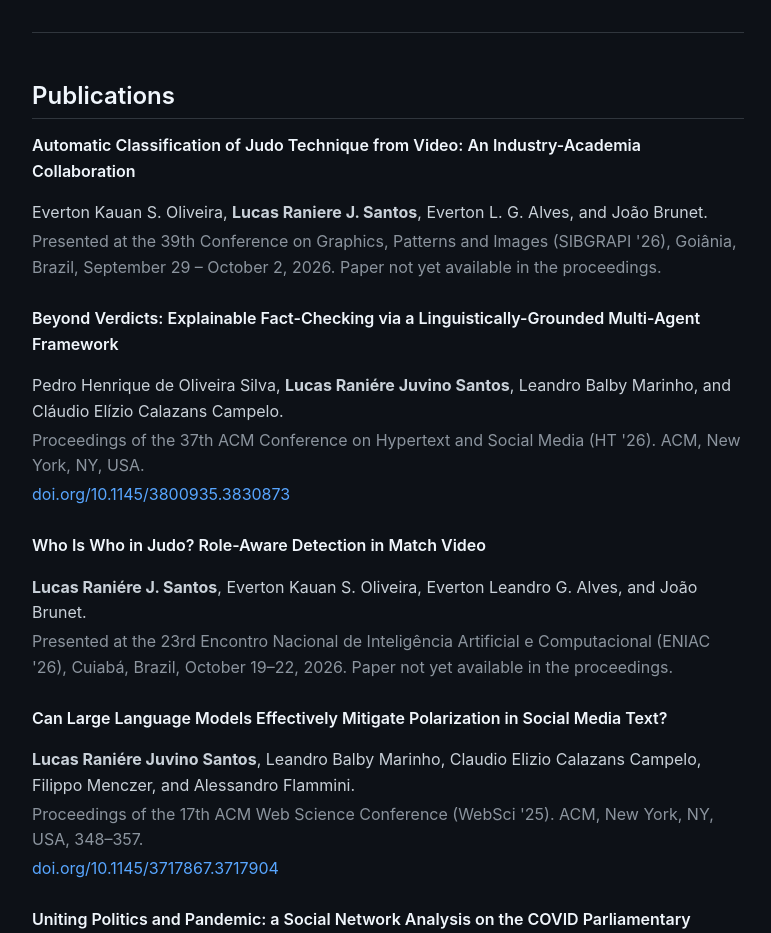
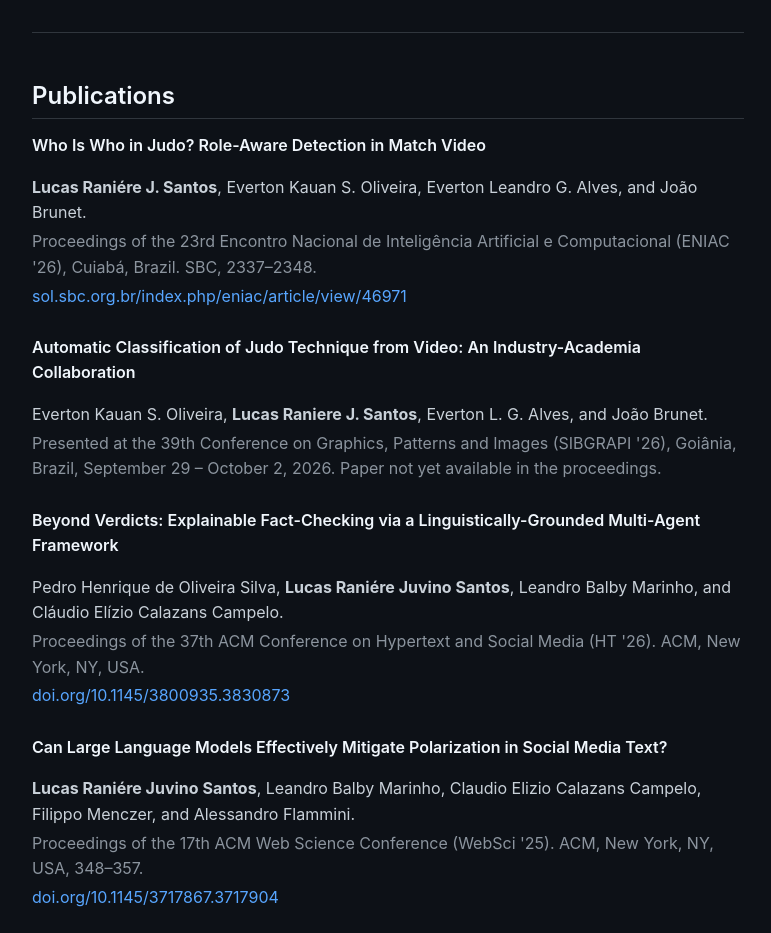
Before and after one commit to lucasraniere/lucasraniere.github.io, a plain HTML site: page index.html in a window 1280 px wide. Shown: the part 2100-3033 px from the top of the page, without its empty margins (252-1023 px from the left). Drawn offline with Linux system fonts and the light colour scheme.

Commit message:
Add ENIAC '26 proceedings link and order publications by date
Co-Authored-By: Claude Opus 5.5 <noreply@anthropic.com>

```diff
--- a/index.html
+++ b/index.html
@@ -331,6 +331,13 @@
       <h2>Publications</h2>
 
       <div class="pub">
+        <p class="pub-title">Who Is Who in Judo? Role-Aware Detection in Match Video</p>
+        <p class="pub-authors"><strong>Lucas Raniére J. Santos</strong>, Everton Kauan S. Oliveira, Everton Leandro G. Alves, and João Brunet.</p>
+        <p class="pub-venue">Proceedings of the 23rd Encontro Nacional de Inteligência Artificial e Computacional (ENIAC '26), Cuiabá, Brazil. SBC, 2337–2348.</p>
+        <p><a href="https://sol.sbc.org.br/index.php/eniac/article/view/46971" target="_blank" rel="noopener">sol.sbc.org.br/index.php/eniac/article/view/46971</a></p>
+      </div>
+
+      <div class="pub">
         <p class="pub-title">Automatic Classification of Judo Technique from Video: An Industry-Academia Collaboration</p>
         <p class="pub-authors">Everton Kauan S. Oliveira, <strong>Lucas Raniere J. Santos</strong>, Everton L. G. Alves, and João Brunet.</p>
         <p class="pub-venue">Presented at the 39th Conference on Graphics, Patterns and Images (SIBGRAPI '26), Goiânia, Brazil, September 29 – October 2, 2026. Paper not yet available in the proceedings.</p>
@@ -341,12 +348,6 @@
         <p class="pub-authors">Pedro Henrique de Oliveira Silva, <strong>Lucas Raniére Juvino Santos</strong>, Leandro Balby Marinho, and Cláudio Elízio Calazans Campelo.</p>
         <p class="pub-venue">Proceedings of the 37th ACM Conference on Hypertext and Social Media (HT '26). ACM, New York, NY, USA.</p>
         <p><a href="https://doi.org/10.1145/3800935.3830873" target="_blank" rel="noopener">doi.org/10.1145/3800935.3830873</a></p>
-      </div>
-
-      <div class="pub">
-        <p class="pub-title">Who Is Who in Judo? Role-Aware Detection in Match Video</p>
-        <p class="pub-authors"><strong>Lucas Raniére J. Santos</strong>, Everton Kauan S. Oliveira, Everton Leandro G. Alves, and João Brunet.</p>
-        <p class="pub-venue">Presented at the 23rd Encontro Nacional de Inteligência Artificial e Computacional (ENIAC '26), Cuiabá, Brazil, October 19–22, 2026. Paper not yet available in the proceedings.</p>
       </div>
 
       <div class="pub">
```
